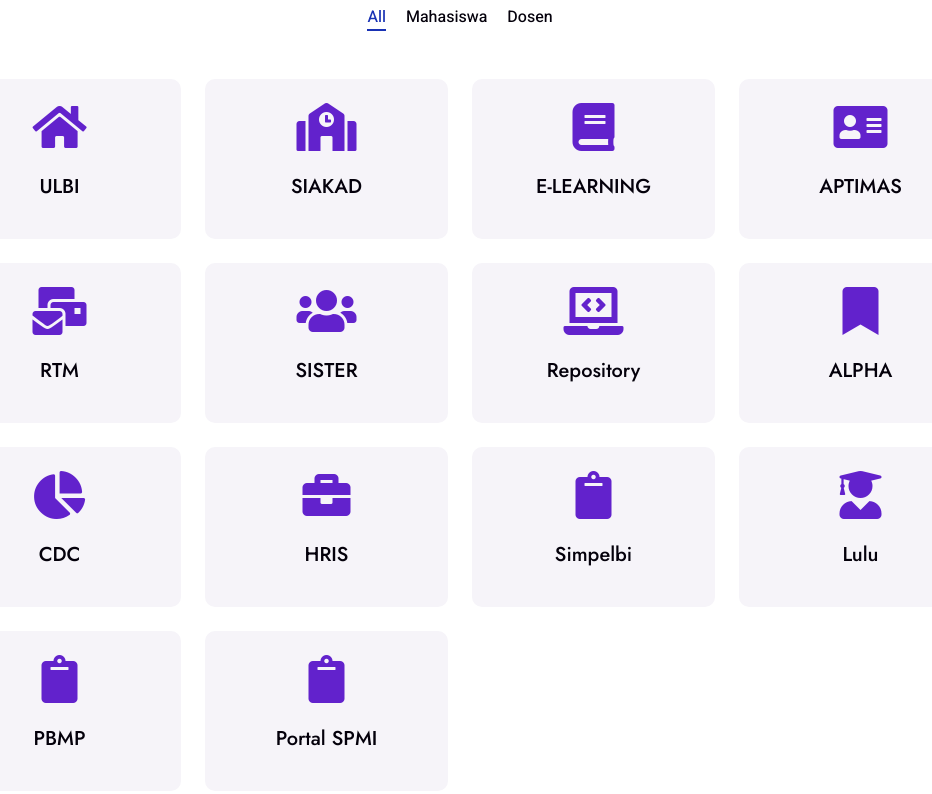
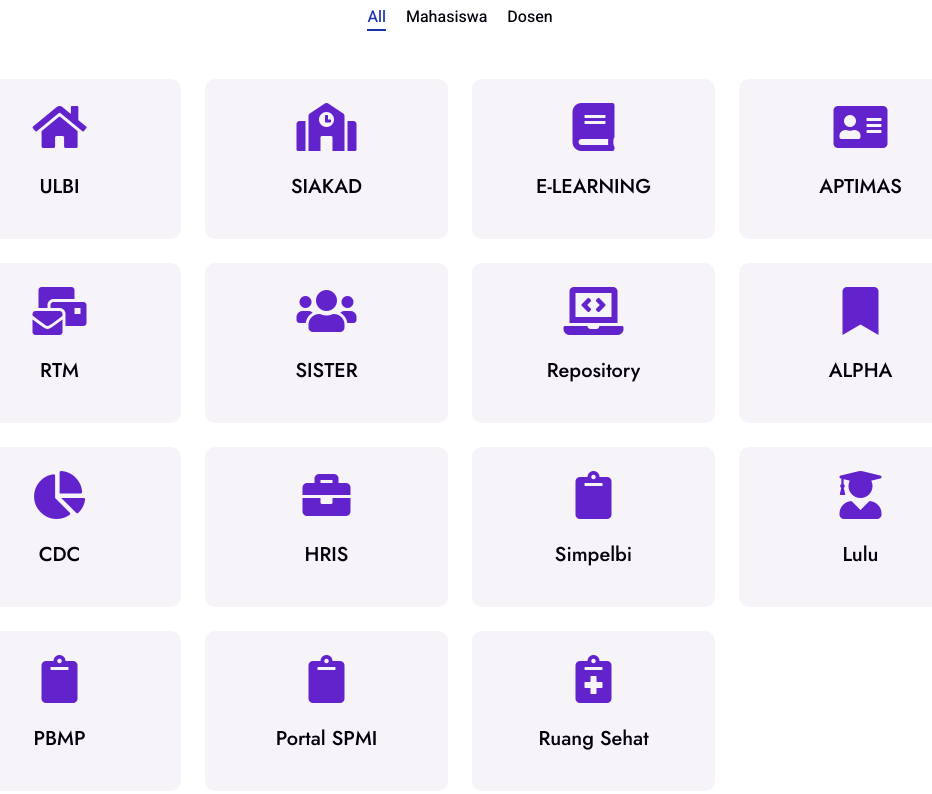
Before and after one commit to uiteung/home, a plain HTML site: page index.html in a window 1280 px wide. Shown: the part 1157-1951 px from the top of the page, without its empty margins (180-1112 px from the left). Drawn offline with nearby package versions, Linux system fonts and the light colour scheme; some packages are replaced by stand-ins of ours; a script that the page names is missing.

Commit message:
penambahan icon aplikasi ruang sehat

```diff
--- a/index.html
+++ b/index.html
@@ -484,6 +484,20 @@
                       </a>
                     </div>
                   </div>
+                  <div
+                    class="col-lg-3 portfolio-item second wow fadeInUp"
+                    data-wow-delay="0.5s"
+                  >
+                    <div class="feature-item bg-light rounded text-center p-4">
+                      <a
+                        href="https://ruangsehat.ulbi.ac.id/login"
+                        target="_blank"
+                      >
+                        <i class="fa fa-notes-medical fa-3x text-primary mb-4"></i>
+                        <h5 class="mb-3">Ruang Sehat</h5>
+                      </a>
+                    </div>
+                  </div>
                 </div>
               </div>
             </div>
```
